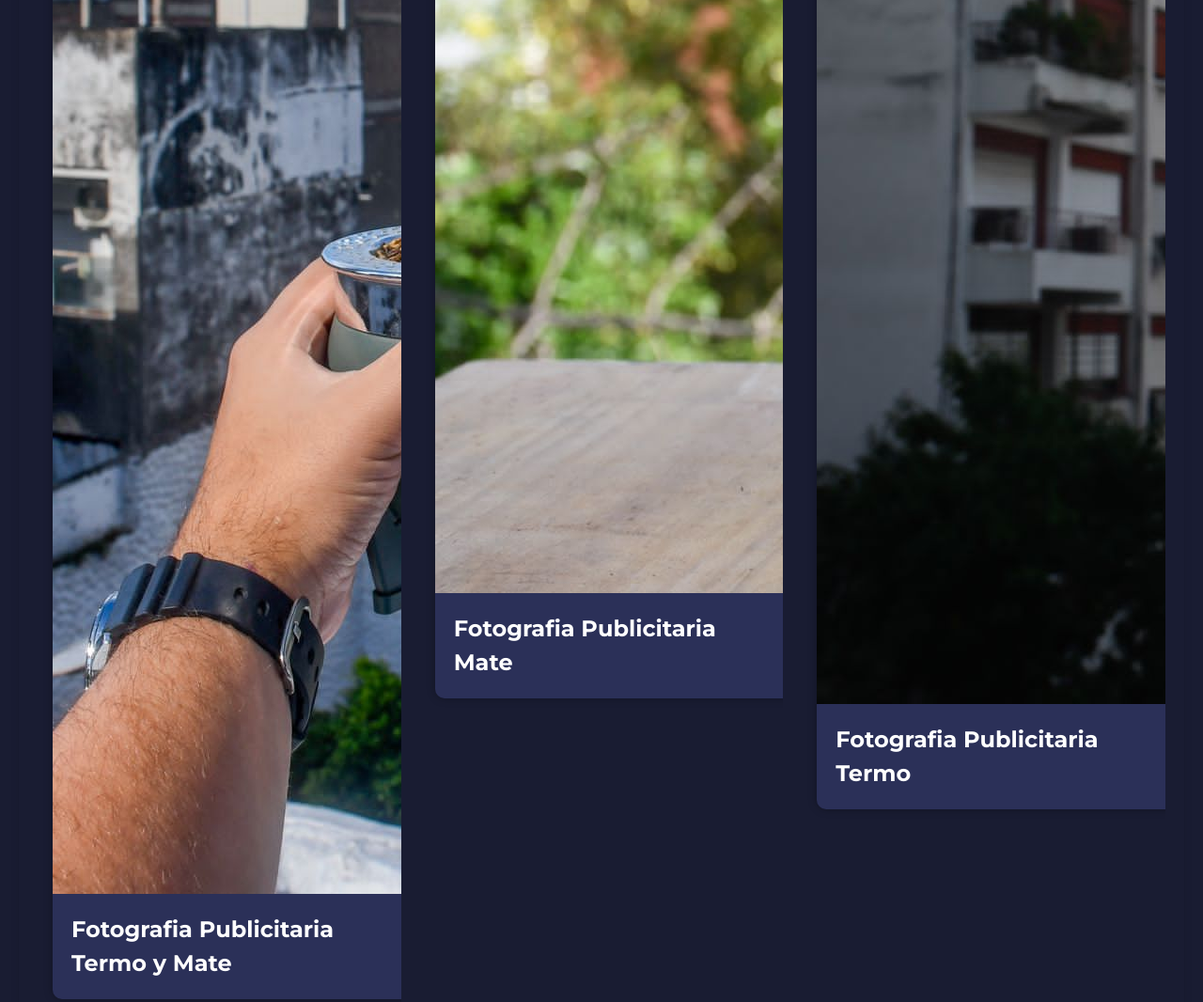
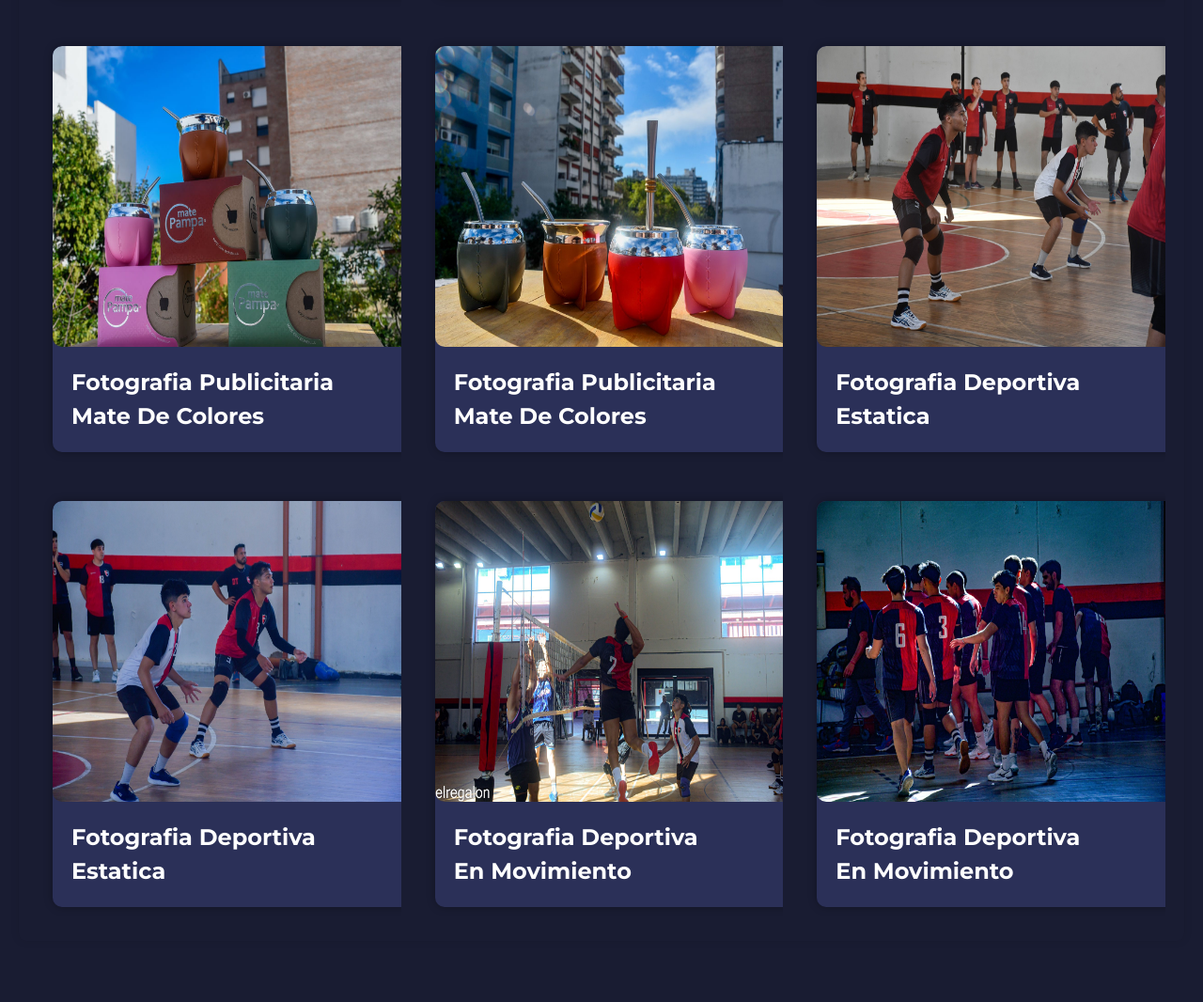
Before and after one commit to FabrizioGrand/proyecto-61910, a plain HTML site: page index.html in a window 1280 px wide. Shown: the part 2740-3806 px from the top of the page at 94% size. Drawn offline with nearby package versions, Linux system fonts and the light colour scheme.

Commit message:
Arreglo de errores del merge

```diff
--- a/index.html
+++ b/index.html
@@ -173,55 +173,55 @@
     <div class="gallery">
       <div class="gallery-item">
         <div class="cardfotografia ">
-          <img src="../img/fotografia/fotomates1.jpeg" alt="Imagen 1">
+          <img src="./img/fotografia/fotomates1.jpeg" alt="Imagen 1">
           <div class="card__title">Fotografia Publicitaria Termo y Mate </div>
         </div>
       </div>
       <div class="gallery-item">
         <div class="cardfotografia">
-          <img src="../img/fotografia/fotomates2.jpeg" alt="Imagen 2">
+          <img src="./img/fotografia/fotomates2.jpeg" alt="Imagen 2">
           <div class="card__title">Fotografia Publicitaria <br>Mate</div>
         </div>
       </div>
       <div class="gallery-item">
         <div class="cardfotografia">
-          <img src="../img/fotografia/fotomates3.jpeg" alt="Imagen 3">
+          <img src="./img/fotografia/fotomates3.jpeg" alt="Imagen 3">
           <div class="card__title">Fotografia Publicitaria <br>Termo</div>
         </div>
       </div>
       <div class="gallery-item">
         <div class="cardfotografia ">
-          <img src="../img/fotografia/fotomates4.jpeg" alt="Imagen 4">
+          <img src="./img/fotografia/fotomates4.jpeg" alt="Imagen 4">
           <div class="card__title">Fotografia Publicitaria <br>Mate De Colores</div>
         </div>
       </div>
       <div class="gallery-item">
         <div class="cardfotografia ">
-          <img src="../img/fotografia/fotomates5.jpeg" alt="Imagen 5">
+          <img src="./img/fotografia/fotomates5.jpeg" alt="Imagen 5">
           <div class="card__title">Fotografia Publicitaria <br>Mate De Colores</div>
         </div>
       </div>
       <div class="gallery-item">
         <div class="cardfotografia ">
-          <img src="../img/fotografia/fotonewells1.jpeg" alt="Imagen 6">
+          <img src="./img/fotografia/fotonewells1.jpeg" alt="Imagen 6">
           <div class="card__title">Fotografia Deportiva Estatica</div>
         </div>
       </div>
       <div class="gallery-item">
         <div class="cardfotografia ">
-          <img src="../img/fotografia/fotonewells2.jpeg" alt="Imagen 7">
+          <img src="./img/fotografia/fotonewells2.jpeg" alt="Imagen 7">
           <div class="card__title">Fotografia Deportiva Estatica</div>
         </div>
       </div>
       <div class="gallery-item">
         <div class="cardfotografia ">
-          <img src="../img/fotografia/fotonewells3.jpeg" alt="Imagen 8">
+          <img src="./img/fotografia/fotonewells3.jpeg" alt="Imagen 8">
           <div class="card__title">Fotografia Deportiva <br> En Movimiento</div>
         </div>
       </div>
       <div class="gallery-item">
         <div class="cardfotografia ">
-          <img src="../img/fotografia/fotonewells4.jpeg" alt="Imagen 9">
+          <img src="./img/fotografia/fotonewells4.jpeg" alt="Imagen 9">
           <div class="card__title">Fotografia Deportiva <br> En Movimiento</div>
         </div>
       </div>
--- a/scss/components/_fotografia.scss
+++ b/scss/components/_fotografia.scss
@@ -1,6 +1,7 @@
 .bodyfotografia{
   background-color: $colorfondo;
 }
+
 .gallery {
   display: grid;
   grid-template-columns: repeat(auto-fit, minmax(300px, 1fr)); /* Columnas responsivas */
@@ -12,12 +13,14 @@
 }
 
 .gallery-item {
-    overflow: hidden; /* Oculta partes de la imagen que excedan el tamaño del contenedor */
-    border-radius: 8px; /* Bordes redondeados */
+  position: relative;
+  overflow: hidden;
+  border-radius: 10px;
   img {
-        width: 100%; /* Imagen ocupa todo el espacio disponible */
-        height: 100%; /* Imagen ocupa todo el espacio disponible */
-        object-fit: cover; /* Cubre el contenedor sin distorsionar la imagen */
+      display: block;
+      width: 100%;
+      height: 20rem;
+      border-radius: 10px;
     }
 }
 .wrapper2 {
@@ -42,15 +45,3 @@
   font-size: 1.5rem;
   font-weight: bold;
 }
-
-  .gallery-item {
-    position: relative;
-    overflow: hidden;
-    border-radius: 10px;
-    img {
-        display: block;
-        width: 100%;
-        height: 20rem;
-        border-radius: 10px;
-      }
-  }
```
Also changed, not shown: css/style.css, 1 other file. Lines whose indentation alone changed are shown as unchanged.
